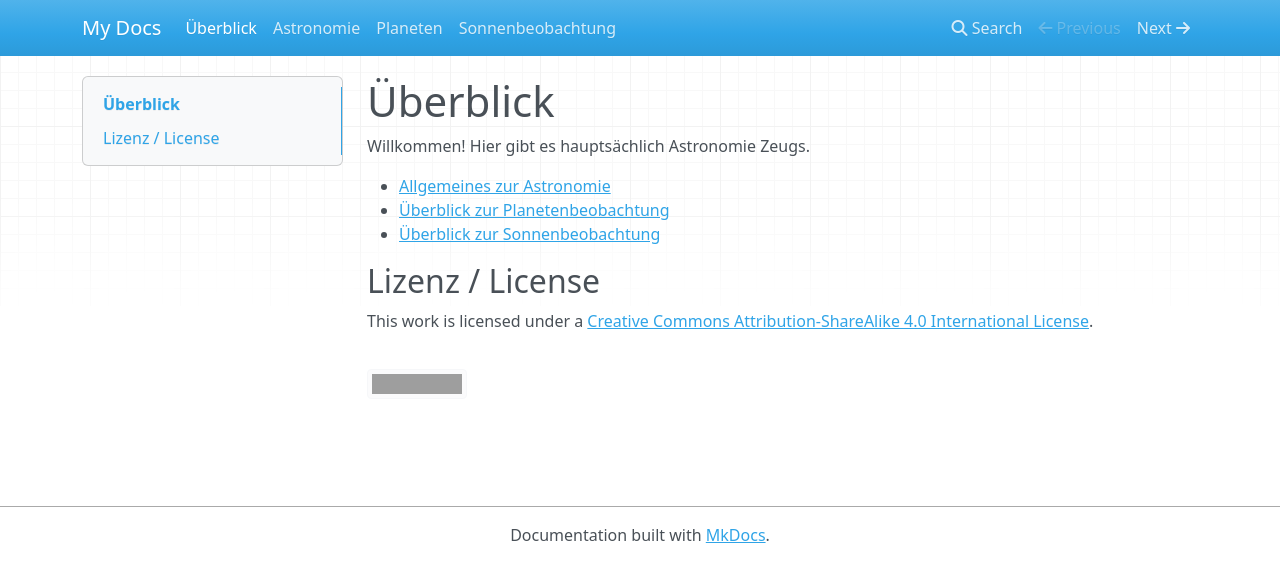
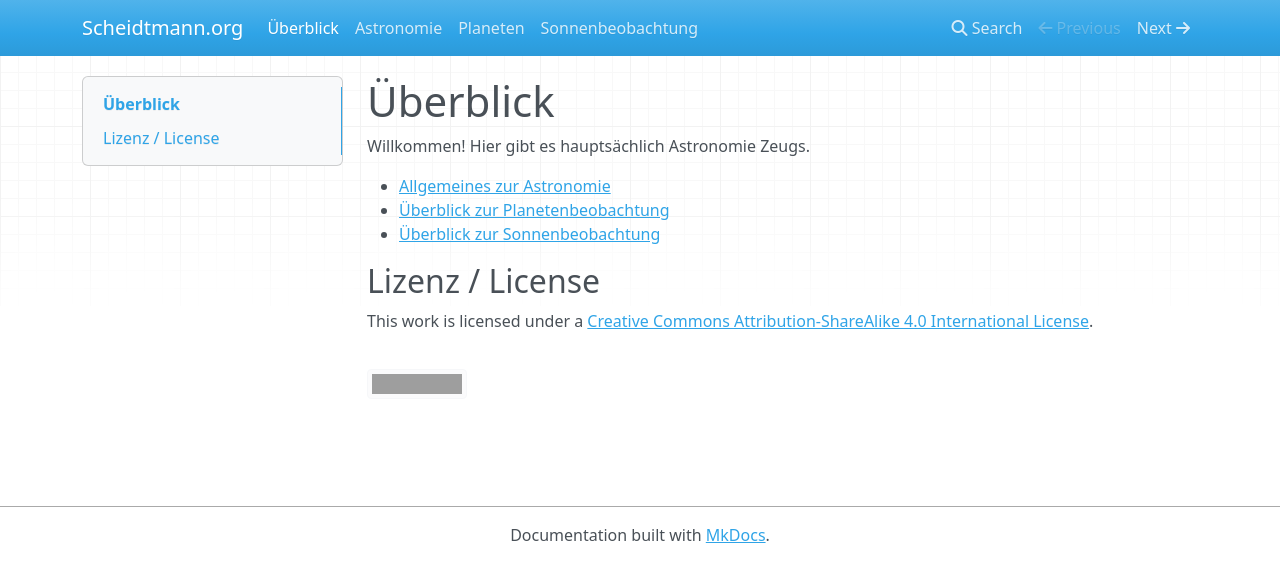
Before and after one commit to jscheidtmann/scheidtmann.org, an MkDocs documentation site: the page built from docs/index.md, in a window 1280 px wide. Shown: the top 582 px of the page. Built offline with MkDocs 1.6.1, drawn with Linux system fonts in a browser that asks for light colours; nearby versions of some CDN libraries; grey boxes are pictures that could not be loaded.

Commit message:
Name der Seite

```diff
--- a/mkdocs.yml
+++ b/mkdocs.yml
@@ -1,4 +1,4 @@
-site_name: My Docs
+site_name: Scheidtmann.org
 markdown_extensions:
   - abbr
   - toc:
```
